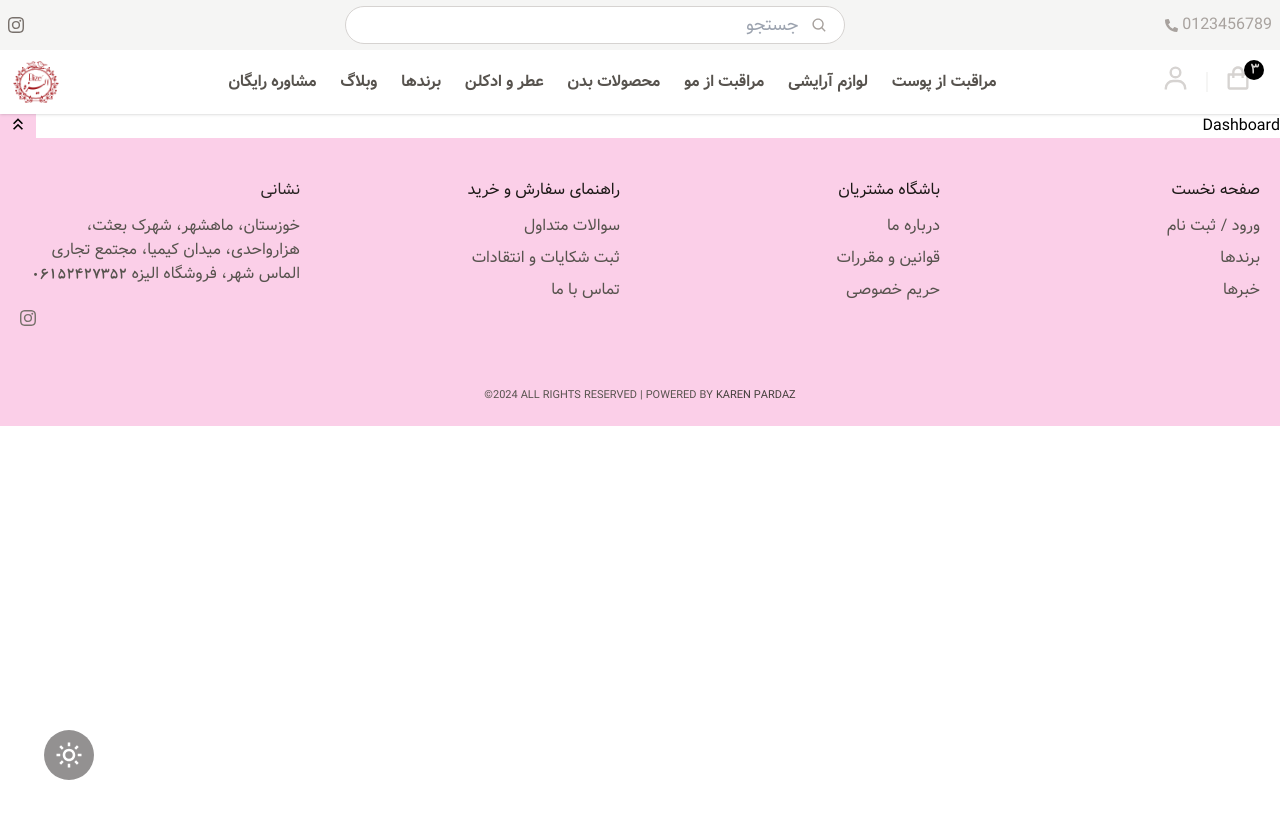
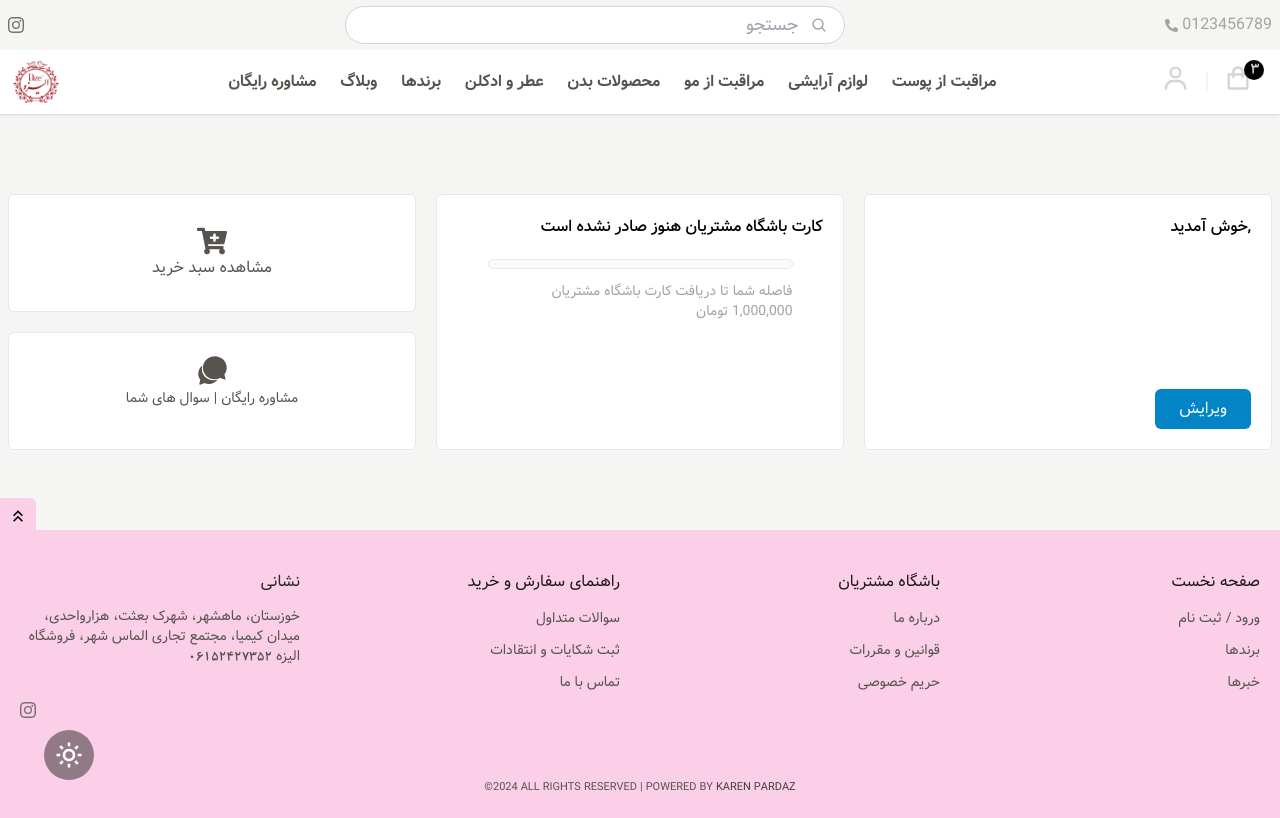
Before and after one commit to negar-karimnejad/elyseeshop, a React (Vite) app: page /dashboard in a window 1280 px wide. Built offline with nearby package versions, Linux system fonts and the light colour scheme.

Commit message:
create dashboard

```diff
--- a/src/components/Footer.jsx
+++ b/src/components/Footer.jsx
@@ -31,7 +31,7 @@ function Footer() {
                 نشانی
               </h2>
               <ul className="flex flex-col gap-2 font-medium text-stone-600 dark:text-stone-400">
-                <li>
+                <li className='text-sm max-w-80'>
                   خوزستان، ماهشهر، شهرک بعثت، هزارواحدی، میدان کیمیا، مجتمع
                   تجاری الماس شهر، فروشگاه الیزه <span className='font-BKoodak'>06152427352</span>
                 </li>
--- a/src/components/FooterLink.jsx
+++ b/src/components/FooterLink.jsx
@@ -11,7 +11,7 @@ const FooterLink = ({ link }) => {
           <li key={item}>
             <Link
               to=""
-              className="hover:underline hover:text-stone-700 dark:text-stone-300  dark:hover:text-stone-100 transition-all"
+              className="text-sm hover:underline hover:text-stone-700 dark:text-stone-300  dark:hover:text-stone-100 transition-all"
             >
               {item}
             </Link>
--- a/src/components/home/ProductCard.jsx
+++ b/src/components/home/ProductCard.jsx
@@ -12,8 +12,7 @@ function ProductCard({ product, isLoading }) {
   };
 
   return (
-    <Link
-      to={`/product/${name.replaceAll(' ', '-')}`}
+    <div
       className={`${isLoading ? 'animate-pulse' : ''} flex flex-col items-center overflow-hidden rounded-md bg-white text-center shadow-lg dark:bg-stone-900 dark:text-stone-200`}
     >
       <div className="group relative overflow-hidden">
@@ -24,15 +23,17 @@ function ProductCard({ product, isLoading }) {
         />
         <Button
           onClick={clickHandler}
-          className="absolute -bottom-16 left-0 right-0 m-auto bg-stone-950 text-white group-hover:bottom-10 group-hover:block"
+          className="absolute -bottom-16 left-0 right-0 m-auto bg-stone-950 text-sm text-white group-hover:bottom-10 group-hover:block"
         >
           مشاهده محصول
         </Button>
       </div>
       <div className="flex w-full flex-1 flex-col justify-between gap-5 bg-pink-50 px-1 py-5 dark:bg-stone-800">
-        <p className="font-vazirMedium h-8 text-sm hover:text-pink-400">
-          {name}
-        </p>
+        <Link to={`/product/${name.replaceAll(' ', '-')}`}>
+          <p className="font-vazirMedium h-8 text-sm hover:text-pink-400">
+            {name}
+          </p>
+        </Link>
         <p
           style={{ direction: 'ltr' }}
           className="line-clamp-2 h-10 text-sm text-stone-700 dark:text-stone-500"
@@ -46,7 +47,7 @@ function ProductCard({ product, isLoading }) {
           تومان
         </p>
       </div>
-    </Link>
+    </div>
   );
 }
 
--- a/src/pages/Dashboard.jsx
+++ b/src/pages/Dashboard.jsx
@@ -1,9 +1,59 @@
-import React from 'react'
+import { FaCartPlus } from 'react-icons/fa';
+import { IoIosChatbubbles } from 'react-icons/io';
+import { Link } from 'react-router-dom';
+import Button from '../components/Button';
 
 function Dashboard() {
   return (
-    <div>Dashboard</div>
-  )
+    <div className="bg-stone-100 py-20 dark:bg-stone-600">
+      <div className="container grid grid-cols-1 gap-5 sm:grid-cols-2 lg:grid-cols-3">
+        <div className="flex h-64 flex-col justify-between rounded-md border bg-white p-5 dark:border-stone-500 dark:bg-stone-700 dark:text-white">
+          <h3 className="font-vazirMedium">,خوش آمدید</h3>
+          <Button
+            type="submit"
+            className="rounded-md bg-sky-600 px-12 hover:bg-sky-700 dark:bg-stone-900 dark:hover:bg-stone-800"
+          >
+            ویرایش
+          </Button>
+        </div>
+        <div className="h-64 rounded-md border bg-white p-5 dark:border-stone-500 dark:bg-stone-700 dark:text-white">
+          <h3 className="font-vazirMedium">
+            کارت باشگاه مشتریان هنوز صادر نشده است
+          </h3>
+          <div className="mx-auto mt-5 w-5/6">
+            <div className="mb-3 w-full rounded-full border bg-stone-50 p-1 dark:border-stone-500 dark:bg-stone-600"></div>
+            <p className="text-sm text-stone-400">
+              فاصله شما تا دریافت کارت باشگاه مشتریان 1,000,000 تومان
+            </p>
+          </div>
+        </div>
+        <div className="flex h-64 flex-col gap-5">
+          <Link
+            to="/cart"
+            className="flex flex-1 flex-col items-center justify-center rounded-md border bg-white p-5 text-stone-600 transition-all hover:text-pink-500 dark:border-stone-500 dark:bg-stone-700 dark:text-white dark:hover:text-pink-500"
+          >
+            <FaCartPlus size={30} />
+            <p>مشاهده سبد خرید</p>
+          </Link>
+          <Link
+            to="/cart"
+            className="transition-al flex flex-1 flex-col items-center justify-center rounded-md border bg-white p-5 text-stone-600 dark:border-stone-500 dark:bg-stone-700 dark:text-white"
+          >
+            <IoIosChatbubbles size={35} />
+            <div className="flex flex-1 gap-1 text-sm">
+              <Link to="/advice" className="hover:text-pink-500">
+                مشاوره رایگان
+              </Link>
+              <span>|</span>
+              <Link to="/myAdvice" className="hover:text-pink-500">
+                سوال های شما
+              </Link>
+            </div>
+          </Link>
+        </div>
+      </div>
+    </div>
+  );
 }
 
-export default Dashboard
+export default Dashboard;
--- a/src/pages/Orders.jsx
+++ b/src/pages/Orders.jsx
@@ -2,11 +2,12 @@ const style = 'font-vazirBold col-span-2 border p-1 text-center';
 
 function Orders() {
   return (
-    <div className="container my-16 max-md:text-sm">
+    <div className="dark:bg-stone-600">
+      <div className="container py-16 max-md:text-sm">
         <h5 className="font-vazirBold mb-4 text-center text-lg text-stone-700 dark:text-white">
           فهرست سفارشات
         </h5>
-      <div className="grid grid-cols-12 bg-pink-400 text-stone-100 dark:bg-stone-500">
+        <div className="grid grid-cols-12 bg-pink-400 text-stone-100 dark:bg-stone-700">
           <div className="font-vazirBold col-span-1 border p-1 text-center max-sm:col-span-2">
             ردیف
           </div>
@@ -19,6 +20,7 @@ function Orders() {
           <div className={style}>مشاهده فاکتور</div>
         </div>
       </div>
+    </div>
   );
 }
 
```
Lines whose indentation alone changed are shown as unchanged.
